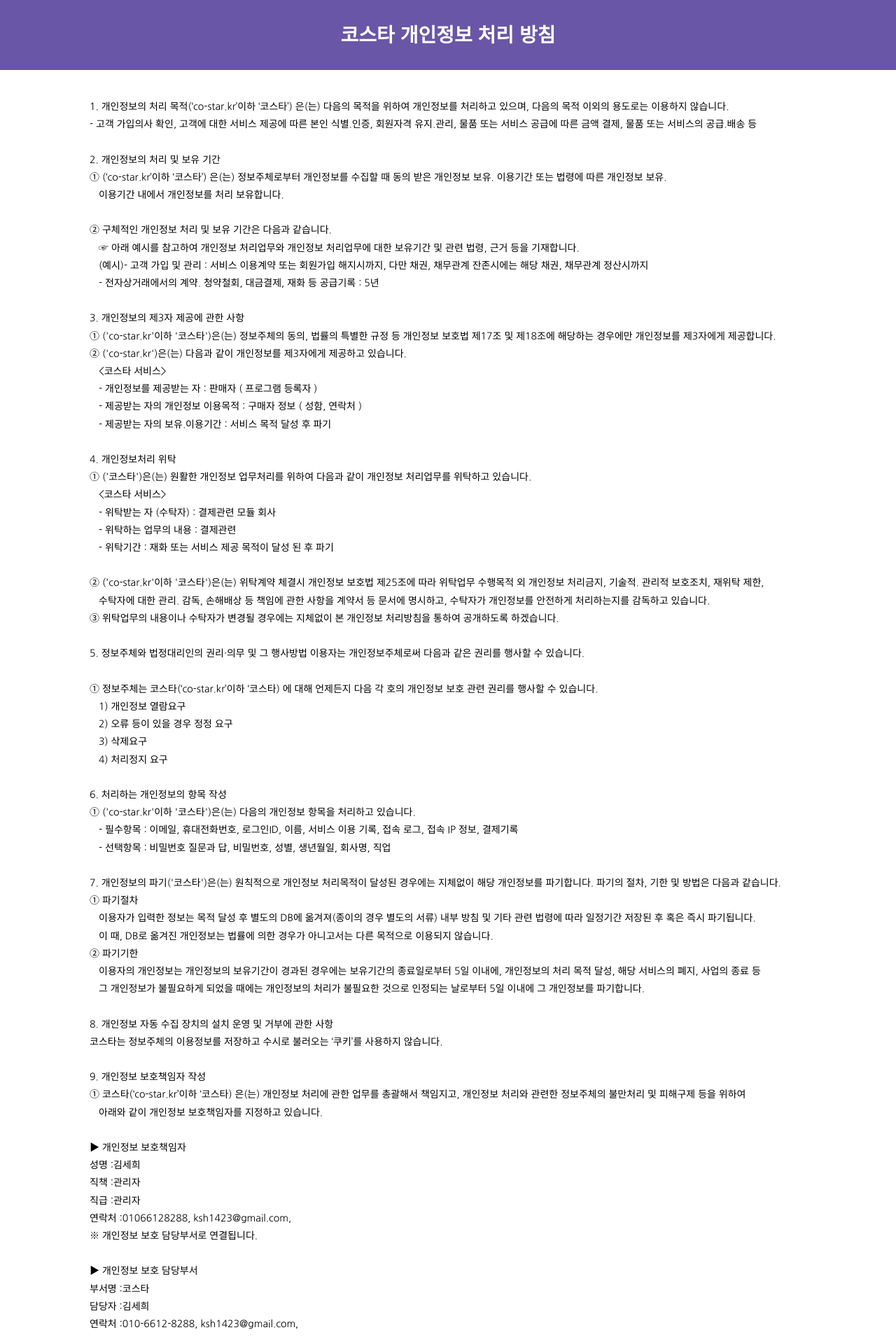
After one commit to smboy86/web-html, a PHP site: page /20180510_costar_v3/privacy_police.html in a window 1280 px wide. The commit adds this page. Shown: the top 1920 px of the page at 70% size. Run offline with PHP 8.4, Linux system fonts and the light colour scheme.

Commit message:
[추가] 개인정보동의 퍼블리싱 완료

```diff
--- a/20180510_costar_v3/assets/css/layout.css
+++ b/20180510_costar_v3/assets/css/layout.css
@@ -162,3 +162,7 @@
     font-size: 12px;
     padding: 0 13px;
 }
+
+#footer a.privacy {
+    font-weight: bold;
+}
--- a/20180510_costar_v3/index.html
+++ b/20180510_costar_v3/index.html
@@ -71,7 +71,7 @@
         </div>
         <footer>
             <div id="footer">
-                ⓒCO-STAR 2018<span class="gubun">|</span><a href="mailto:costar2018@naver.com" target="_blank">costar2018@naver.com</a><span class="gubun">|</span>개인정보 처리 방침
+                ⓒCO-STAR 2018<span class="gubun">|</span><a href="mailto:costar2018@naver.com" target="_blank">costar2018@naver.com</a><span class="gubun">|</span><a class="privacy" href="./privacy_police.html" target="_blank">개인정보 처리 방침</a>
             </div>
         </footer>
     </main>
--- /dev/null
+++ b/20180510_costar_v3/privacy_police.html
@@ -0,0 +1,209 @@
+<!doctype html>
+<html lang="ko">
+<head>
+    <!-- Required meta tags -->
+    <meta charset="utf-8">
+    <meta http-equiv="x-ua-compatible" content="ie=edge">
+    <meta name="viewport" content="width=device-width, initial-scale=1, shrink-to-fit=no">
+    <!-- Added meta tags -->
+    <meta name="description" content="코스타 홈페이지에 오신 것을 환영합니다."><!-- 페이지에 대한 간단한 설명 (최대 150 자) -->
+    <meta name="subject" content="당신과 나, 그리고 우리 빛나는 내일 위해 with CO-Star"><!-- 사이트 주제에 대한 간략한 설명 -->
+    <meta name="url" content="http://co-star.kr/"><!-- 전체 도메인 이름 또는 웹 주소 -->
+    <!-- Social meta tags -->
+    <!-- Facebook -->
+    <meta property="fb:app_id" content="123456789">
+    <meta property="og:url" content="http://co-star.kr/index.html">
+    <meta property="og:type" content="website">
+    <meta property="og:title" content="코스타">
+    <meta property="og:image" content="http://co-star.kr/index_social.jpg">
+    <meta property="og:description" content="당신과 나, 그리고 우리 빛나는 내일 위해 with CO-Star">
+    <meta property="og:site_name" content="코스타 홈페이지">
+    <meta property="og:locale" content="ko_KR">
+    <meta property="article:author" content="costar-admin">
+    <title>개인정보 취급방침:코스타</title>
+    <!-- ### CSS ### -->
+    <link rel="stylesheet" href="./assets/css/reset.css">
+    <link href="https://fonts.googleapis.com/css?family=Nanum+Gothic" rel="stylesheet">
+    <style>
+        body {height:2500px;}
+        #header {width:100%;height:100px;}
+        #footer {width:100%;height:122px;}
+
+        #header{
+            background: #6956a6;
+            text-align: center;
+            line-height: 100px;
+            font-family: 'Nanum Gothic', sans-serif;
+            font-size: 28px;
+            font-weight: bold;
+            color: white;
+        }
+
+        #contents {
+            width:1024px;
+            margin:0 auto;
+            font-family: 'Nanum Gothic', sans-serif;
+            font-size: 14px;
+            font-weight: 400;
+            color: black;
+            line-height:1.8em;
+            padding-top: 40px;
+        }
+
+        #contents span.gubun {
+            padding-left: 13px;
+        }
+
+        #footer{
+            text-align: center;
+            line-height: 100px;
+            font-family: 'Nanum Gothic', sans-serif;
+            font-size: 14px;
+            font-weight: bold;
+            color: #999999;
+        }
+
+        #footer span.gubun {
+            font-size: 12px;
+            padding: 0 13px;
+        }
+    </style>
+</head>
+<body>
+    <div id="header">코스타 개인정보 처리 방침</div>
+    <div id="contents">
+1. 개인정보의 처리 목적(‘co-star.kr’이하 ‘코스타’) 은(는) 다음의 목적을 위하여 개인정보를 처리하고 있으며, 다음의 목적 이외의 용도로는 이용하지 않습니다.<br>
+- 고객 가입의사 확인, 고객에 대한 서비스 제공에 따른 본인 식별.인증, 회원자격 유지.관리, 물품 또는 서비스 공급에 따른 금액 결제, 물품 또는 서비스의 공급.배송 등<br><br>
+
+2. 개인정보의 처리 및 보유 기간<br>
+① (‘co-star.kr’이하 ‘코스타’) 은(는) 정보주체로부터 개인정보를 수집할 때 동의 받은 개인정보 보유. 이용기간 또는 법령에 따른 개인정보 보유. <br>
+<span class="gubun"></span>이용기간 내에서 개인정보를 처리 보유합니다.<br><br>
+
+② 구체적인 개인정보 처리 및 보유 기간은 다음과 같습니다.<br>
+<span class="gubun"></span>☞ 아래 예시를 참고하여 개인정보 처리업무와 개인정보 처리업무에 대한 보유기간 및 관련 법령, 근거 등을 기재합니다.<br>
+<span class="gubun"></span>(예시)- 고객 가입 및 관리 : 서비스 이용계약 또는 회원가입 해지시까지, 다만 채권, 채무관계 잔존시에는 해당 채권, 채무관계 정산시까지<br>
+<span class="gubun"></span>- 전자상거래에서의 계약. 청약철회, 대금결제, 재화 등 공급기록 : 5년 <br><br>
+
+3. 개인정보의 제3자 제공에 관한 사항<br>
+① ('co-star.kr'이하 '코스타')은(는) 정보주체의 동의, 법률의 특별한 규정 등 개인정보 보호법 제17조 및 제18조에 해당하는 경우에만 개인정보를 제3자에게 제공합니다.<br>
+② ('co-star.kr')은(는) 다음과 같이 개인정보를 제3자에게 제공하고 있습니다.<br>
+<span class="gubun"></span><코스타 서비스><br>
+<span class="gubun"></span>- 개인정보를 제공받는 자 : 판매자 ( 프로그램 등록자 )<br>
+<span class="gubun"></span>- 제공받는 자의 개인정보 이용목적 : 구매자 정보 ( 성함, 연락처 )<br>
+<span class="gubun"></span>- 제공받는 자의 보유.이용기간 : 서비스 목적 달성 후 파기<br><br>
+
+4. 개인정보처리 위탁<br>
+① ('코스타')은(는) 원활한 개인정보 업무처리를 위하여 다음과 같이 개인정보 처리업무를 위탁하고 있습니다.<br>
+<span class="gubun"></span><코스타 서비스><br>
+<span class="gubun"></span>- 위탁받는 자 (수탁자) : 결제관련 모듈 회사<br>
+<span class="gubun"></span>- 위탁하는 업무의 내용 : 결제관련<br>
+<span class="gubun"></span>- 위탁기간 : 재화 또는 서비스 제공 목적이 달성 된 후 파기<br><br>
+
+② ('co-star.kr'이하 '코스타')은(는) 위탁계약 체결시 개인정보 보호법 제25조에 따라 위탁업무 수행목적 외 개인정보 처리금지, 기술적. 관리적 보호조치, 재위탁 제한, <br>
+<span class="gubun"></span>수탁자에 대한 관리. 감독, 손해배상 등 책임에 관한 사항을 계약서 등 문서에 명시하고, 수탁자가 개인정보를 안전하게 처리하는지를 감독하고 있습니다.<br>
+③ 위탁업무의 내용이나 수탁자가 변경될 경우에는 지체없이 본 개인정보 처리방침을 통하여 공개하도록 하겠습니다.<br><br>
+
+5. 정보주체와 법정대리인의 권리·의무 및 그 행사방법 이용자는 개인정보주체로써 다음과 같은 권리를 행사할 수 있습니다.<br><br>
+
+① 정보주체는 코스타(‘co-star.kr’이하 ‘코스타) 에 대해 언제든지 다음 각 호의 개인정보 보호 관련 권리를 행사할 수 있습니다.<br>
+<span class="gubun"></span>1) 개인정보 열람요구<br>
+<span class="gubun"></span>2) 오류 등이 있을 경우 정정 요구<br>
+<span class="gubun"></span>3) 삭제요구<br>
+<span class="gubun"></span>4) 처리정지 요구<br><br>
+
+6. 처리하는 개인정보의 항목 작성<br>
+① ('co-star.kr'이하 '코스타')은(는) 다음의 개인정보 항목을 처리하고 있습니다.<br>
+<span class="gubun"></span>- 필수항목 : 이메일, 휴대전화번호, 로그인ID, 이름, 서비스 이용 기록, 접속 로그, 접속 IP 정보, 결제기록<br>
+<span class="gubun"></span>- 선택항목 : 비밀번호 질문과 답, 비밀번호, 성별, 생년월일, 회사명, 직업<br><br>
+
+7. 개인정보의 파기('코스타')은(는) 원칙적으로 개인정보 처리목적이 달성된 경우에는 지체없이 해당 개인정보를 파기합니다. 파기의 절차, 기한 및 방법은 다음과 같습니다.<br>
+① 파기절차<br>
+<span class="gubun"></span>이용자가 입력한 정보는 목적 달성 후 별도의 DB에 옮겨져(종이의 경우 별도의 서류) 내부 방침 및 기타 관련 법령에 따라 일정기간 저장된 후 혹은 즉시 파기됩니다. <br>
+<span class="gubun"></span>이 때, DB로 옮겨진 개인정보는 법률에 의한 경우가 아니고서는 다른 목적으로 이용되지 않습니다.<br>
+② 파기기한<br>
+<span class="gubun"></span>이용자의 개인정보는 개인정보의 보유기간이 경과된 경우에는 보유기간의 종료일로부터 5일 이내에, 개인정보의 처리 목적 달성, 해당 서비스의 폐지, 사업의 종료 등 <br>
+<span class="gubun"></span>그 개인정보가 불필요하게 되었을 때에는 개인정보의 처리가 불필요한 것으로 인정되는 날로부터 5일 이내에 그 개인정보를 파기합니다.<br><br>
+
+8. 개인정보 자동 수집 장치의 설치 운영 및 거부에 관한 사항<br>
+코스타는 정보주체의 이용정보를 저장하고 수시로 불러오는 ‘쿠키’를 사용하지 않습니다.<br><br>
+
+9. 개인정보 보호책임자 작성<br>
+① 코스타(‘co-star.kr’이하 ‘코스타) 은(는) 개인정보 처리에 관한 업무를 총괄해서 책임지고, 개인정보 처리와 관련한 정보주체의 불만처리 및 피해구제 등을 위하여 <br>
+<span class="gubun"></span>아래와 같이 개인정보 보호책임자를 지정하고 있습니다.<br><br>
+
+▶ 개인정보 보호책임자<br>
+성명 :김세희<br>
+직책 :관리자<br>
+직급 :관리자<br>
+연락처 :01066128288, ksh1423@gmail.com,<br>
+※ 개인정보 보호 담당부서로 연결됩니다.<br><br>
+
+▶ 개인정보 보호 담당부서<br>
+부서명 :코스타<br>
+담당자 :김세희<br>
+연락처 :010-6612-8288, ksh1423@gmail.com,<br><br>
+
+② 정보주체께서는 코스타(‘co-star.kr’이하 ‘코스타) 의 서비스(또는 사업)을 이용하시면서 발생한 모든 개인정보 보호 관련 문의, 불만처리, 피해구제 등에 관한 사항을 <br>
+<span class="gubun"></span>개인정보 보호책임자 및 담당부서로 문의하실 수 있습니다. 코스타(‘co-star.kr’이하 ‘코스타) 은(는) 정보주체의 문의에 대해 지체 없이 답변 및 처리해드릴 것입니다.<br><br>
+
+10. 개인정보 처리방침 변경<br>
+① 이 개인정보처리방침은 시행일로부터 적용되며, 법령 및 방침에 따른 변경내용의 추가, 삭제 및 정정이 있는 경우에는 변경사항의 시행 7일 전부터 공지사항을 통하여 고지할 것입니다.<br><br>
+
+11. 개인정보의 안전성 확보 조치 ('코스타')은(는) 개인정보보호법 제29조에 따라 다음과 같이 안전성 확보에 필요한 기술적/관리적 및 물리적 조치를 하고 있습니다.<br>
+① 정기적인 자체 감사 실시<br>
+<span class="gubun"></span>개인정보 취급 관련 안정성 확보를 위해 정기적(분기 1회)으로 자체 감사를 실시하고 있습니다.<br>
+② 개인정보 취급 직원의 최소화 및 교육<br>
+<span class="gubun"></span>개인정보를 취급하는 직원을 지정하고 담당자에 한정시켜 최소화 하여 개인정보를 관리하는 대책을 시행하고 있습니다.<br>
+③ 내부관리계획의 수립 및 시행<br>
+<span class="gubun"></span>개인정보의 안전한 처리를 위하여 내부관리계획을 수립하고 시행하고 있습니다.<br>
+④ 해킹 등에 대비한 기술적 대책<br>
+<span class="gubun"></span><코스타>('코스타')은 해킹이나 컴퓨터 바이러스 등에 의한 개인정보 유출 및 훼손을 막기 위하여 보안프로그램을 설치하고 주기적인 갱신·점검을 하며 외부로부터 <br>
+<span class="gubun"></span>접근이 통제된 구역에 시스템을 설치하고 기술적/물리적으로 감시 및 차단하고 있습니다.<br>
+⑤ 개인정보의 암호화<br>
+<span class="gubun"></span>이용자의 개인정보는 비밀번호는 암호화 되어 저장 및 관리되고 있어, 본인만이 알 수 있으며 중요한 데이터는 파일 및 전송 데이터를 암호화 하거나 파일 잠금 기능을 사용하는 등의 <br>
+<span class="gubun"></span>별도 보안기능을 사용하고 있습니다.<br>
+⑥ 접속기록의 보관 및 위변조 방지<br>
+<span class="gubun"></span>개인정보처리시스템에 접속한 기록을 최소 6개월 이상 보관, 관리하고 있으며, 접속 기록이 위변조 및 도난, 분실되지 않도록 보안기능 사용하고 있습니다.<br>
+⑦ 개인정보에 대한 접근 제한<br>
+<span class="gubun"></span>개인정보를 처리하는 데이터베이스시스템에 대한 접근권한의 부여,변경,말소를 통하여 개인정보에 대한 접근통제를 위하여 필요한 조치를 하고 있으며 침입차단시스템을 <br>
+<span class="gubun"></span>이용하여 외부로부터의 무단 접근을 통제하고 있습니다.<br>
+⑧ 비인가자에 대한 출입 통제<br>
+<span class="gubun"></span>개인정보를 보관하고 있는 물리적 보관 장소를 별도로 두고 이에 대해 출입통제 절차를 수립, 운영하고 있습니다.<br><br>
+
+12. 개인정보 열람청구<br>
+① 정보주체는 개인정보 보호법 제35조에 따른 개인정보의 열람 청구를 아래의 부서에 할 수 있습니다. (‘co-star.kr'이하 '코스타')은(는) 정보주체의 개인정보 열람청구가 <br>
+<span class="gubun"></span>신속하게 처리되도록 노력하겠습니다.<br><br>
+
+▶ 개인정보 열람청구 접수·처리 부서<br>
+부서명 : 코스타<br>
+담당자 : 김세희<br>
+연락처 : 010-6612-8288, ksh1423@gmail.com,<br><br>
+
+② 정보주체께서는 제1항의 열람청구 접수. 처리부서 이외에, 행정안전부의 ‘개인정보보호 종합지원 포털’ 웹사이트(www.privacy.go.kr)를 통하여서도 <br>
+<span class="gubun"></span>개인정보 열람청구를 하실 수 있습니다.<br>
+▶ 행정안전부 개인정보보호 종합지원 포털 → 개인정보 민원 → 개인정보 열람등 요구 (본인확인을 위하여 아이핀(I-PIN)이 있어야 함)<br><br>
+
+13. 정보주체의 권익침해에 대한 구제방법<br>
+아래의 기관은 코스타 과는 별개의 기관으로서, (‘co-star.kr'이하 '코스타')의 자체적인 개인정보 불만처리, 피해구제 결과에 만족하지 못하시거나 <br>
+보다 자세한 도움이 필요하시면 문의하여 주시기 바랍니다.<br><br>
+
+▶ 개인정보 침해신고센터 (한국인터넷진흥원 운영)<br>
+- 소관업무 : 개인정보 침해사실  신고, 상담 신청<br>
+- 홈페이지 : privacy.kisa.or.kr<br>
+- 전화 : (국번없이) 118<br>
+- 주소 : (58324) 전남 나주시 진흥길 9(빛가람동 301-2) 3층 개인정보침해신고센터<br><br>
+
+▶ 개인정보 분쟁조정위원회<br>
+- 소관업무 : 개인정보 분쟁조정신청, 집단분쟁조정 (민사적 해결)<br>
+- 홈페이지 : www.kopico.go.kr<br>
+- 전화 : (국번없이) 1833-6972<br>
+- 주소 : (03171)서울특별시 종로구 세종대로 209 정부서울청사 4층<br><br>
+
+▶ 대검찰청 사이버범죄수사단 : 02-3480-3573 (www.spo.go.kr)<br>
+▶ 경찰청 사이버안전국 : 182 (http://cyberbureau.police.go.kr)
+    </div>
+    <div id="footer">
+            ⓒCO-STAR 2018<span class="gubun">|</span><a href="http://co-star.kr" target="_blank">코스타 홈으로</a>
+    </div>
+</body>
+</html>
```
Also changed, not shown: 1 other file.
